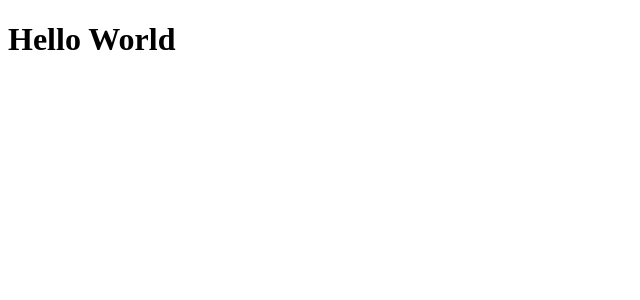
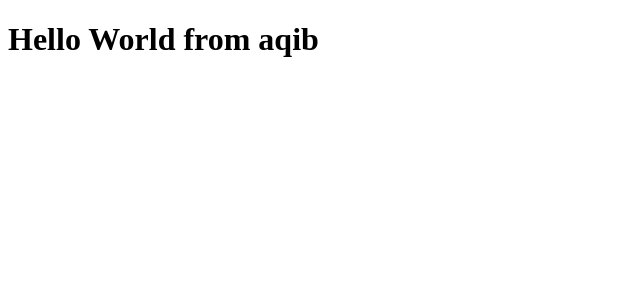
Before and after one commit to AqibIqbal12/Covid19-Tracker-React-App, a React (Create React App) app: page / in a window 1280 px wide. Shown: the top 300 px of the page, without its empty margins (0-640 px from the left). Built offline with nearby package versions, Linux system fonts and the light colour scheme.

Commit message:
Update App.js

```diff
--- a/src/App.js
+++ b/src/App.js
@@ -3,7 +3,7 @@ import React from 'react';
 function App() {
   return (
 
-    <h1>Hello World</h1>
+    <h1>Hello World from aqib</h1>
   );
 }
 
```
